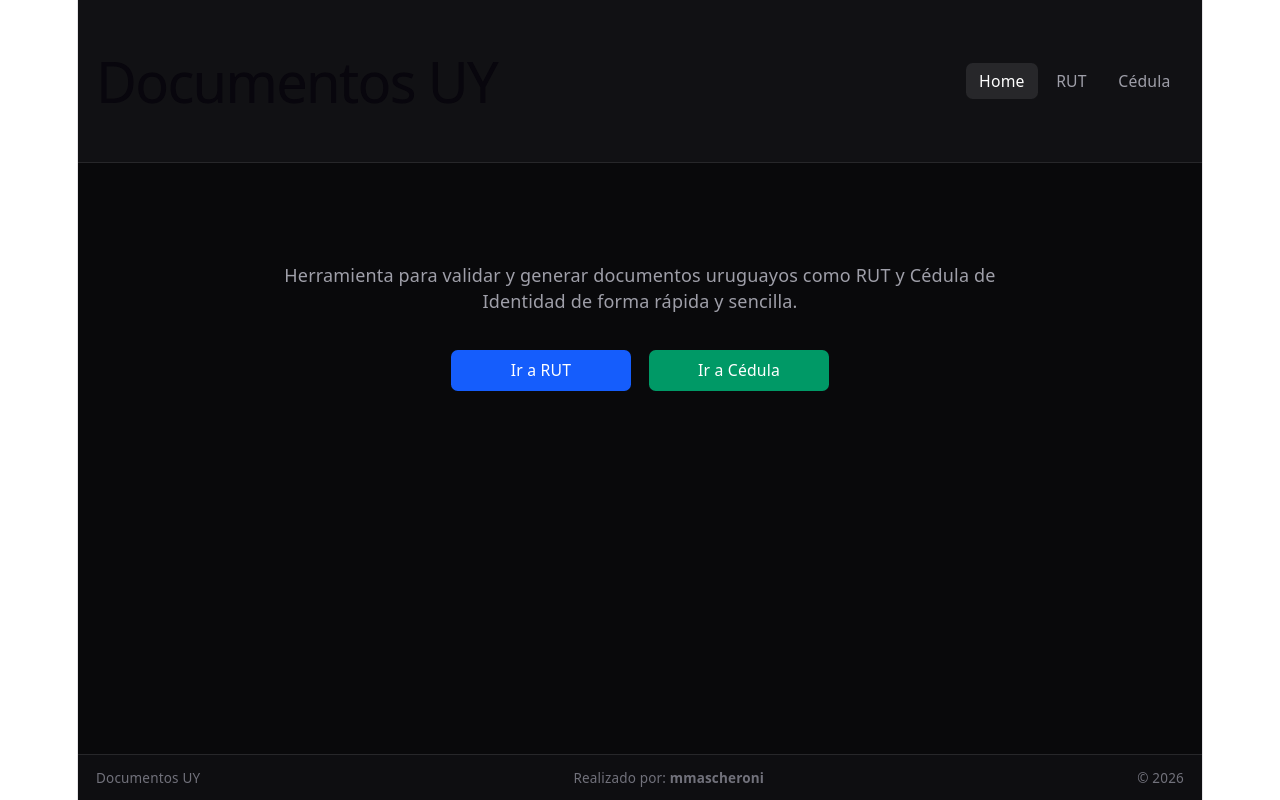
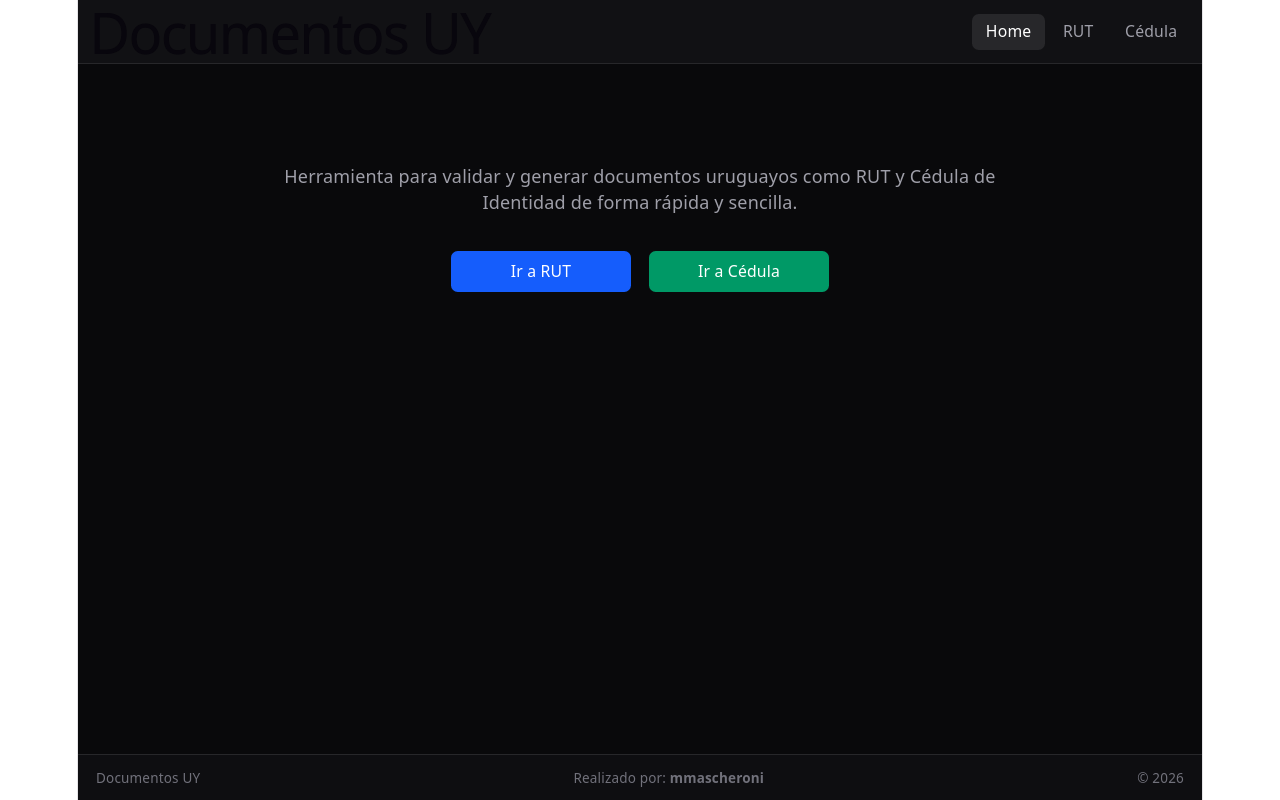
Before and after one commit to mmascheroni/react-ts-documentos-uy-tool, a React (Vite) app: page /#/ in a window 1280 px wide. Built offline with nearby package versions, Linux system fonts and the light colour scheme.

Commit message:
Mejoras en el navbar

```diff
--- a/src/components/Navbar.tsx
+++ b/src/components/Navbar.tsx
@@ -12,7 +12,7 @@ export default function Navbar() {
 
     return (
         <header className="sticky top-0 z-50 border-b border-zinc-800 bg-zinc-900/60 backdrop-blur-md">
-            <div className="max-w-5xl mx-auto px-4 py-2 flex items-center justify-between">
+            <div className="max-w-5xl h-14 mx-auto px-2.5 py-1 flex items-center justify-between">
 
                 <h1 className="text-sm font-semibold tracking-tight text-zinc-100">
                     Documentos UY
```
